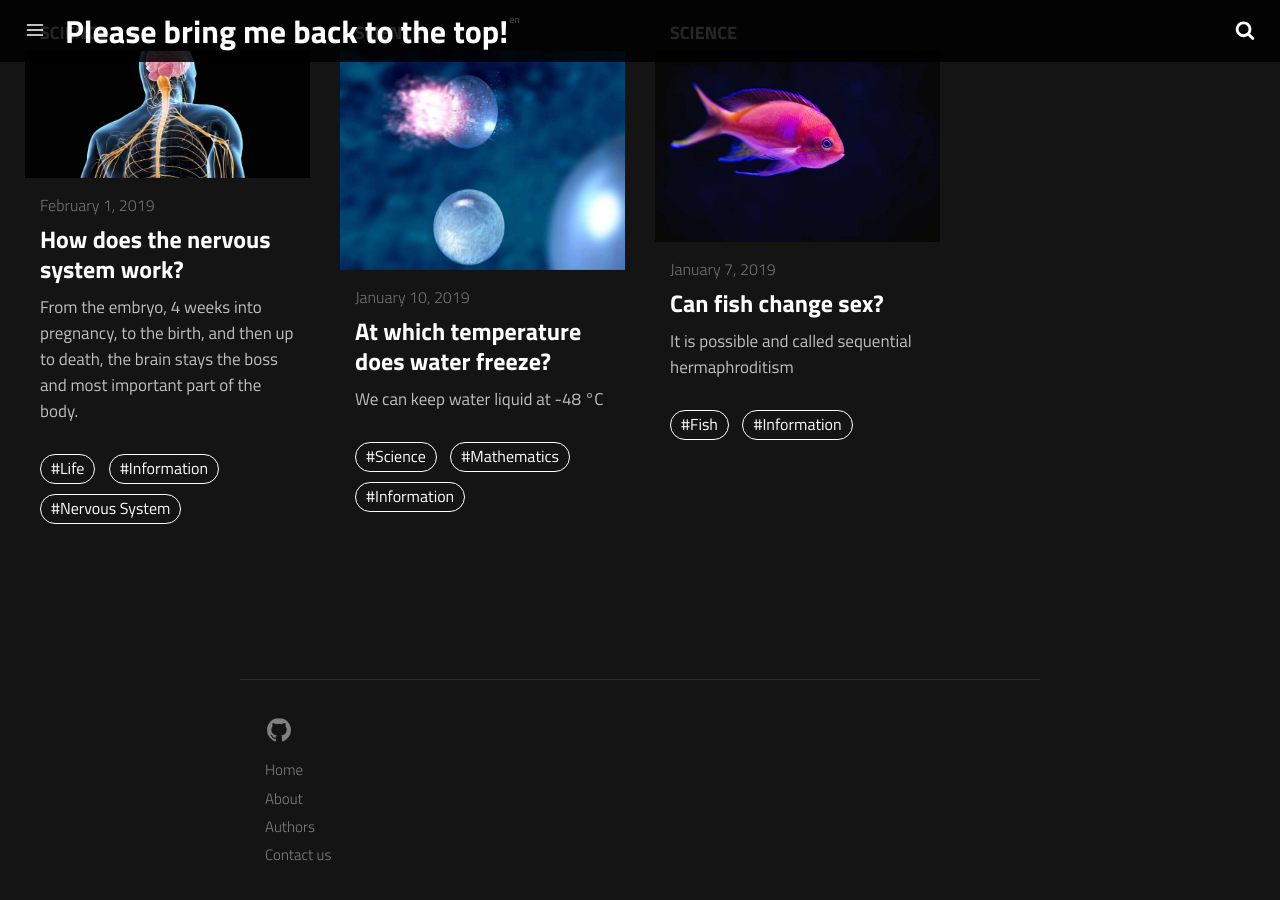
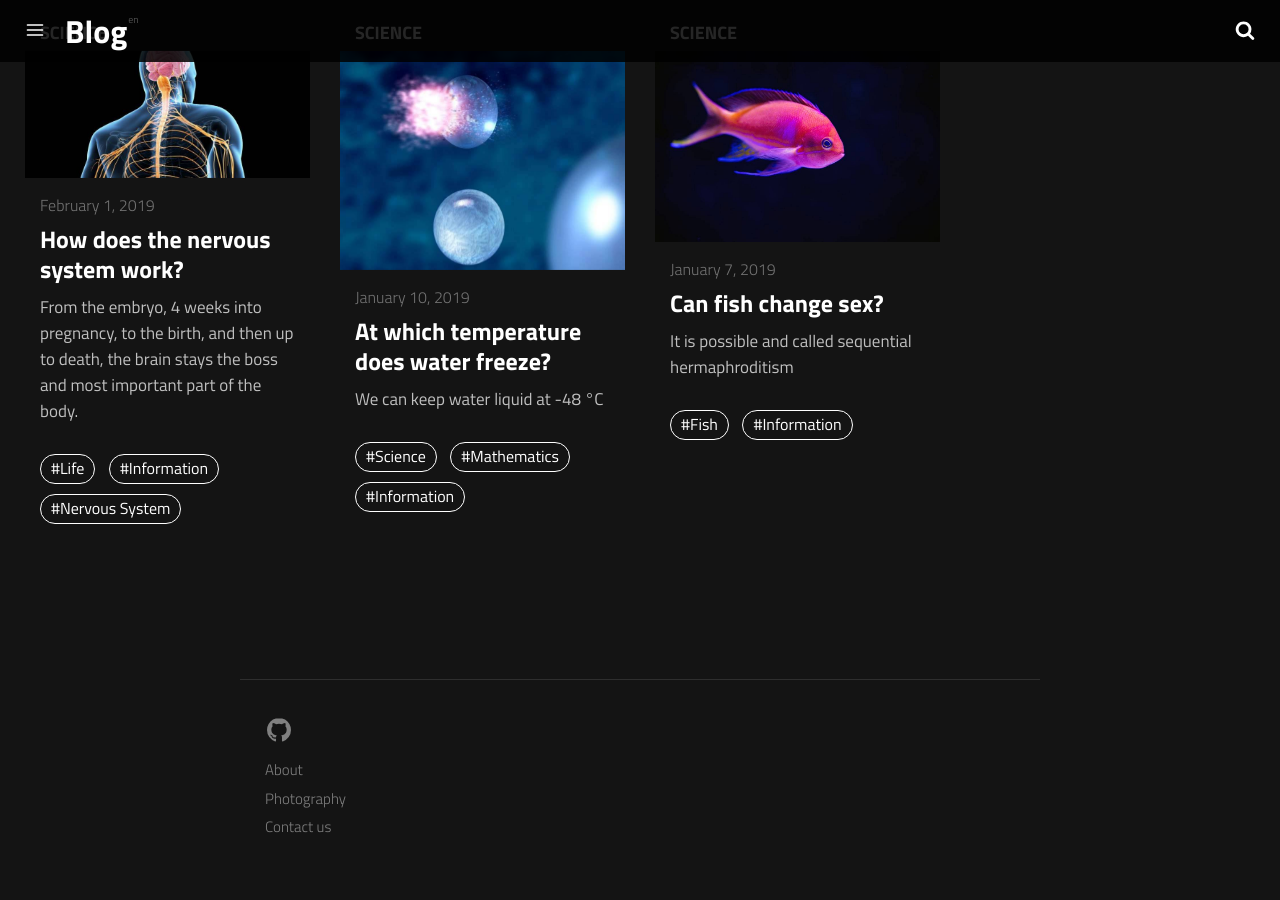
Before and after one commit to lukalafaye/lukalafaye.github.io, a Jekyll site: the page built from index.html, in a window 1280 px wide and 900 px high, scrolled down 1446 px. Built offline with Jekyll 4.4.1, drawn with Linux system fonts in a browser that asks for light colours; a script that is not in the unit is left out; after the commit the page ends 2317 px from its top, so only the background shows below that.

Commit message:
Update _config.yml

```diff
--- a/_config.yml
+++ b/_config.yml
@@ -1,5 +1,5 @@
 # Site Settings
-name: Please bring me back to the top!
+name: Blog
 title: 🐧
 description: You've reached my personal website.
 tags:
@@ -7,16 +7,13 @@ tags:
   - science
   - technology
   - web
-  - hacking
   - programming
 show_hero: true
 menu:
-  - title: Home
-    url: /
   - title: About
     url: /about
-  - title: Authors
-    url: /authors
+  - title: Photography
+    url: /photography
   - title: Contact us
     url: /contact
 email: llafayed@pm.me
@@ -36,7 +33,6 @@ two_columns_layout: true
 # Advanced Settings
 baseurl: "" # the subpath of your site, e.g. /blog
 url: "https://lukalafaye.github.io" # the base hostname & protocol for your site
-google_analytics: "UA-XXXXXXXX-X"
 language: "en"
 categories_folder: category
 sent_message_url: "/contact/message-sent/"
```
